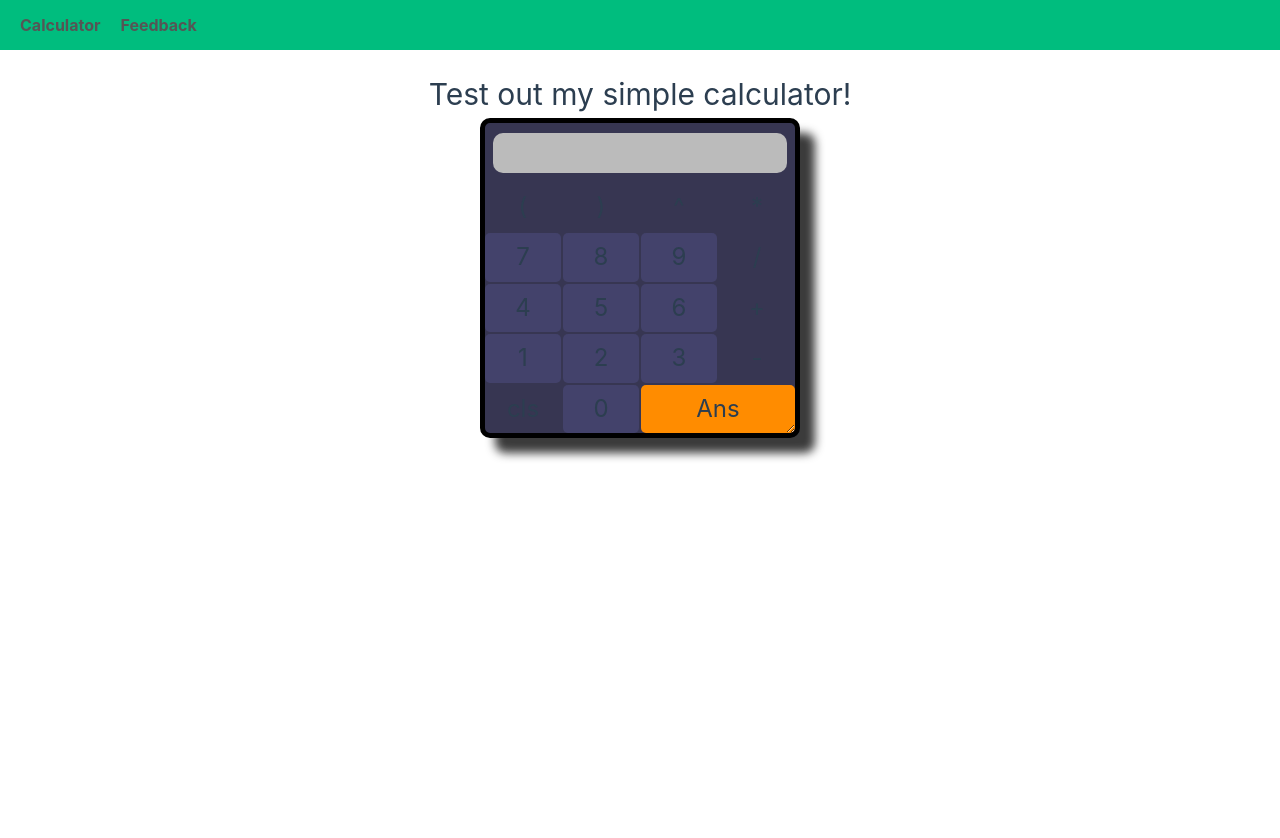
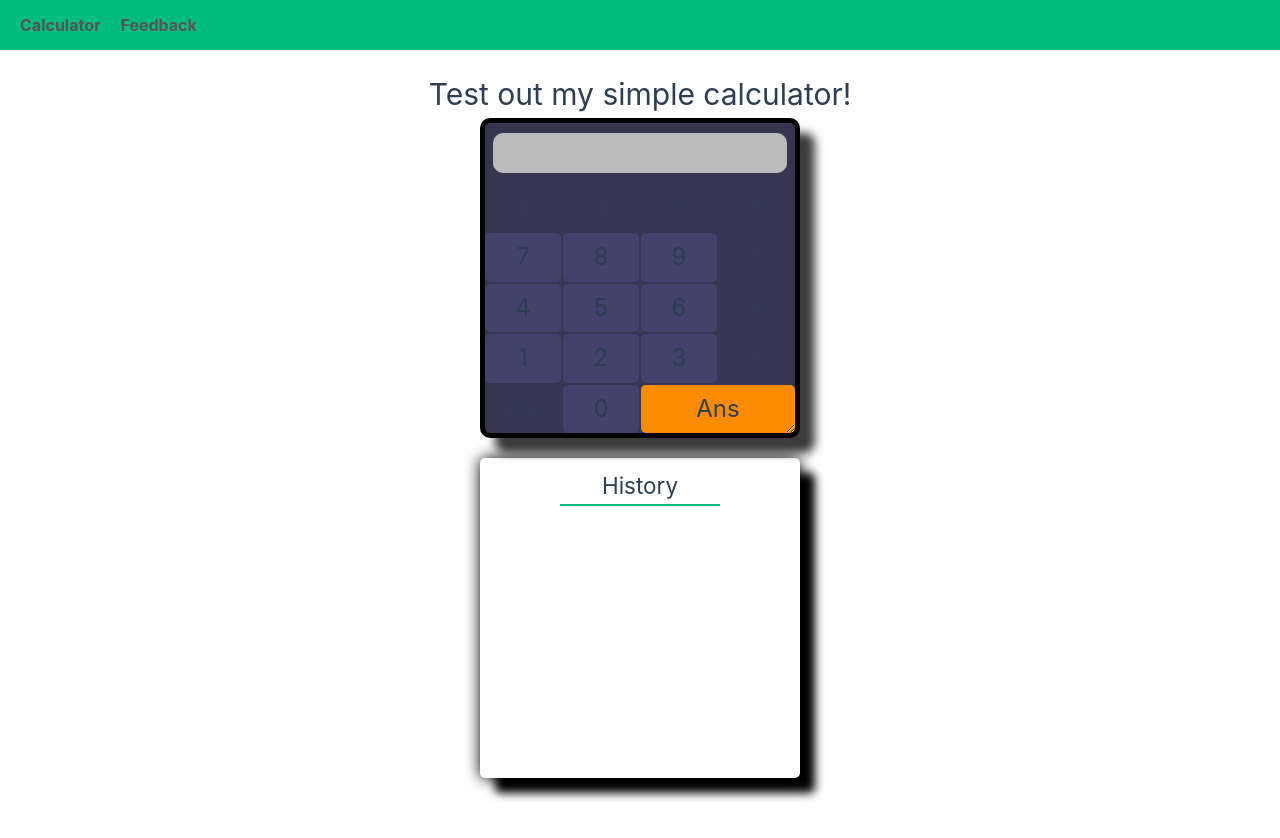
Before and after one commit to BeatsuDev/VueCalculator, a Vue app: page / in a window 1280 px wide. Shown: the top 838 px of the page. Built offline with nearby package versions, Linux system fonts and the light colour scheme.

Commit message:
Styled history component

```diff
--- a/src/components/CalculationsHistory.vue
+++ b/src/components/CalculationsHistory.vue
@@ -6,10 +6,34 @@ const calculationHistory = useCalculationHistoryStore().history;
 
 <template>
   <div class="wrapper">
+    <h2>History</h2>
     <p v-for="calculation in calculationHistory">{{ calculation.task }} = {{ calculation.answer }}</p>
   </div>
 </template>
 
 <style scoped>
+.wrapper {
+  min-height: 320px;
+  min-width: 320px;
+  justify-content: flex-start !important;
+  border-radius: 5px;
+  box-shadow: 15px 15px 10px black,
+              0 0 15px black;
+  margin-top: 20px;
+}
 
+h2 {
+  margin: 10px auto;
+  border-bottom: 2px solid var(--vt-c-vue-green);
+  width: 50%;
+  text-align: center;
+}
+
+p {
+  border-bottom: 2px solid var(--vt-c-divider-dark-2);
+  text-align: center;
+  width: 90%;
+  margin: 5px auto 0 auto;
+  padding-bottom: 5px;
+}
 </style>
```
